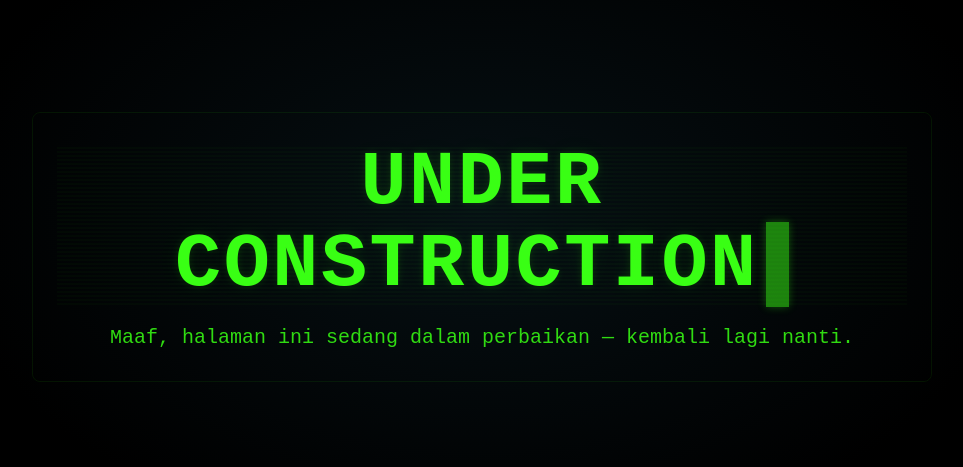
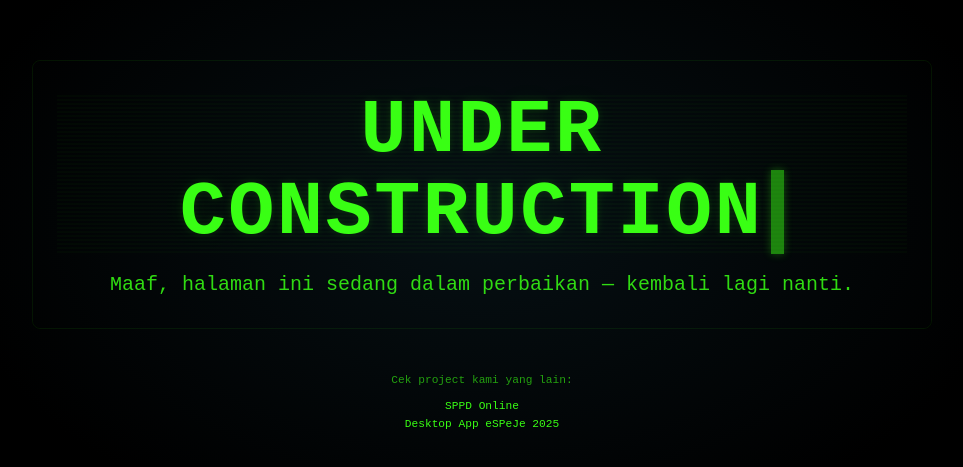
Before and after one commit to indonesia-afk/informasi, a plain HTML site: page index.html in a window 1280 px wide. Shown: the part 185-652 px from the top of the page, without its empty margins (158-1121 px from the left). Drawn offline with Linux system fonts and the light colour scheme.

Commit message:
Update index.html

```diff
--- a/index.html
+++ b/index.html
@@ -20,6 +20,7 @@
       -webkit-font-smoothing:antialiased;
       -moz-osx-font-smoothing:grayscale;
       display:flex;
+      flex-direction:column;
       align-items:center;
       justify-content:center;
       padding:2rem;
@@ -52,6 +53,10 @@
     }
 
     /* subtle scanline overlay to mimic CRT */
+    .scanlines{
+      position: relative;
+      display: inline-block;
+    }
     .scanlines::before{
       content:"";
       position:absolute;
@@ -66,7 +71,7 @@
     /* blinking cursor effect */
     .cursor{
       display:inline-block;
-      width:0.50ch;
+      width:0.30ch;
       margin-left:0.45rem;
       background:var(--retro-green);
       height:1.1em;
@@ -82,6 +87,26 @@
       font-size:clamp(0.9rem,3.5vw,1.25rem);
       color:rgba(57,255,20,0.9);
       opacity:0.95;
+    }
+
+    .footer{
+      margin-top:1.5rem;
+      text-align:center;
+      line-height:1.6;
+    }
+    .footer p{
+      font-size:0.7rem;
+      color:rgba(57,255,20,0.65);
+      margin-bottom:0.5rem;
+    }
+    .footer a{
+      color:var(--retro-green);
+      text-decoration:none;
+      display:block;
+      font-size:0.7rem;
+    }
+    .footer a:hover{
+      text-decoration:underline;
     }
 
     /* faint grid / vignette for vintage feel */
@@ -105,6 +130,11 @@
     <h1 id="uc" class="scanlines">Under Construction<span class="cursor" aria-hidden="true"></span></h1>
     <p>Maaf, halaman ini sedang dalam perbaikan — kembali lagi nanti.</p>
   </div>
+  <div class="footer">
+    <p>Cek project kami yang lain:</p>
+    <a href="https://sppd.espeje.com" target="_blank">SPPD Online</a>
+    <a href="https://espeje.com" target="_blank">Desktop App eSPeJe 2025</a>
+  </div>
   <div class="vignette" aria-hidden="true"></div>
 </body>
 </html>
```
